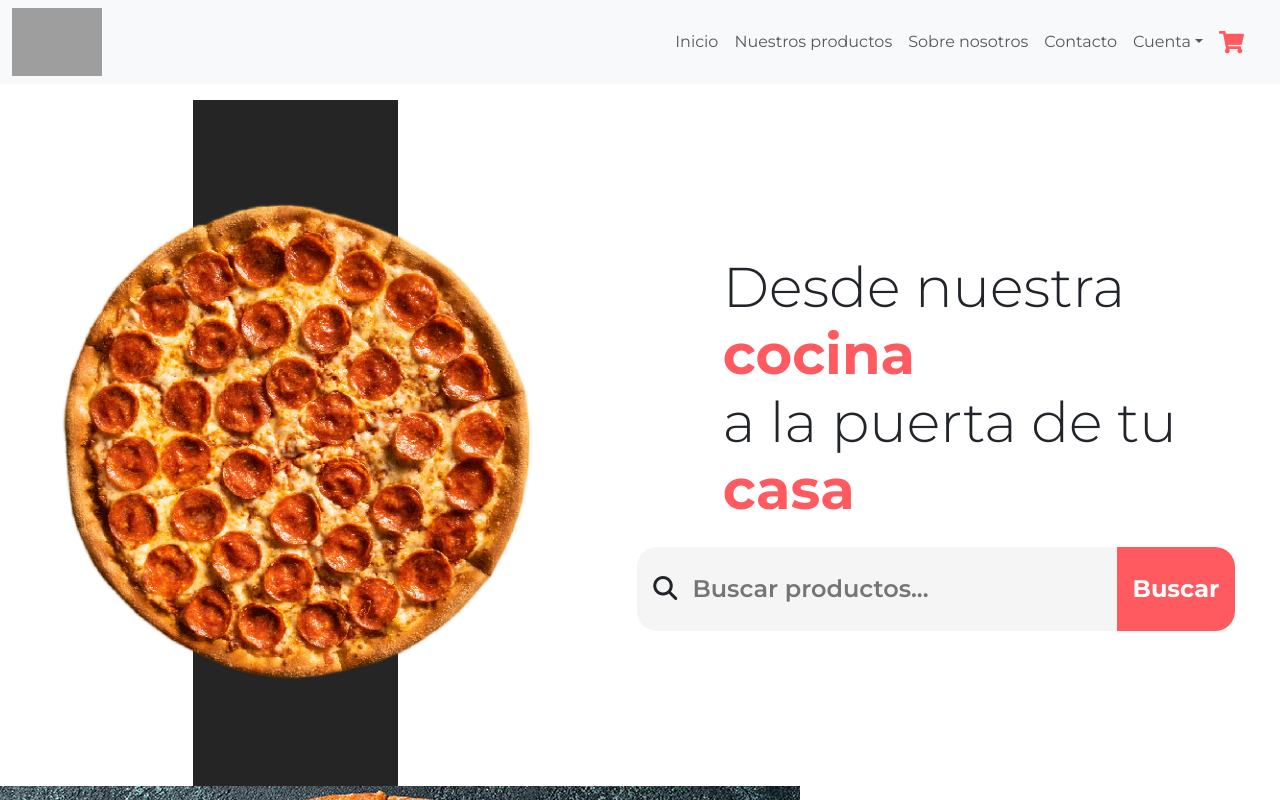
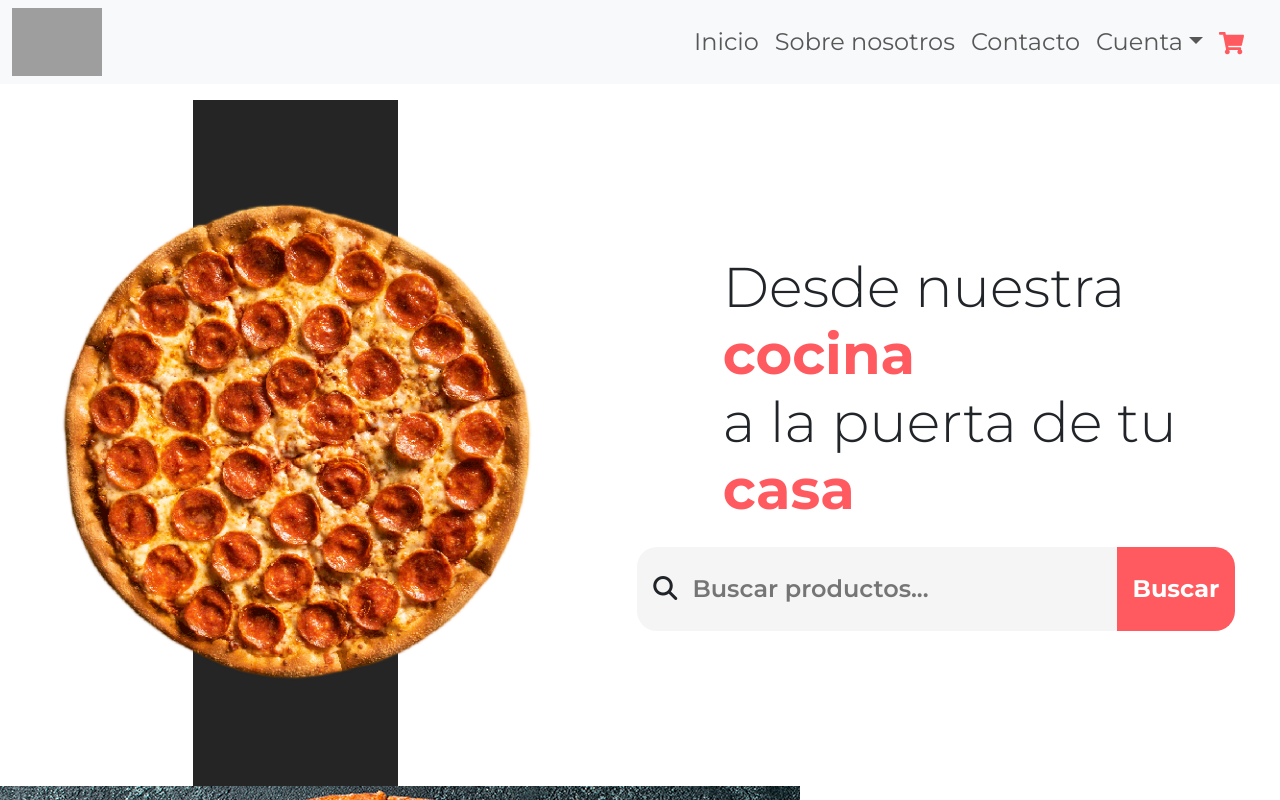
Before and after one commit to Grupo-4-Rolling-Code-45i/Frontend, a React (Vite) app: page / in a window 1280 px wide. Shown: the top 800 px of the page. Built offline with nearby package versions, Linux system fonts and the light colour scheme; grey boxes are pictures that could not be loaded.

Commit message:
solucion de conflictos css

```diff
--- a/src/layout/Footer.jsx
+++ b/src/layout/Footer.jsx
@@ -5,7 +5,7 @@ export default function Footer() {
           <div className="footer-elementos">
             <div className="caja-logo">
               <img className="logo-navbar" src="src\assets\rolling.png" alt="" />
-              pizzeria rolling code
+              React to my pizza!
             </div>
           </div>
           <div className="footer-elementos">
--- a/src/layout/Header.css
+++ b/src/layout/Header.css
@@ -12,6 +12,10 @@
 
 .logo-navbar {
   width: 90px;
+}
+
+.caja-navbar{
+  font-size: 24px;
 }
 
 
@@ -29,6 +33,7 @@
   display: flex;
   justify-content: space-evenly;
   flex-wrap: wrap;
+  font-size: 20px;
 }
 
 .footer-elementos {
--- a/src/layout/Header.jsx
+++ b/src/layout/Header.jsx
@@ -23,7 +23,7 @@ function OffcanvasExample() {
     <>
       {["sm"].map((expand) => (
         <Navbar sticky="top" key={expand} expand={expand} className="bg-body-tertiary mb-3">
-          <Container fluid>
+          <Container fluid className="caja-navbar">
             <Nav.Link href="/">
             <img className="logo-navbar" src="src\assets\rolling.png" alt="" />
             </Nav.Link>
@@ -40,11 +40,11 @@ function OffcanvasExample() {
               </Offcanvas.Header>
               <Offcanvas.Body>
                 <Nav className="justify-content-end flex-grow-1 pe-3">
-                  <Nav.Link href="/">Inicio</Nav.Link>
+                  <Nav.Link href="/">Inicio </Nav.Link>
 
-                  <Nav.Link href="/crear">Nuestros productos</Nav.Link>
-                  <Nav.Link href="/sobre-nosotros">Sobre nosotros</Nav.Link>
-                  <Nav.Link href="/contacto">Contacto</Nav.Link>
+
+                  <Nav.Link href="/sobre-nosotros">Sobre nosotros </Nav.Link>
+                  <Nav.Link href="/contacto">Contacto </Nav.Link>
                   <NavDropdown
                     title="Cuenta"
                     id={`offcanvasNavbarDropdown-expand-${expand}`}
--- a/src/layout/Login.css
+++ b/src/layout/Login.css
@@ -24,6 +24,14 @@
   height: 100px;
   width: 100px;
   border-radius: 130px;
+
+}
+
+.h1-login{
+  padding-bottom: 40px;
+  font-size: 40px;
+  font-weight: 600;
+  color: #3b3b3b;
 }
 
 .input-login {
@@ -35,6 +43,7 @@
   padding-left: 3.5rem;
   border-radius: 20px 20px 20px 20px;
   border: none;
+
   background-color: #f5f5f5;
 }
 
--- a/src/layout/LoginUi.jsx
+++ b/src/layout/LoginUi.jsx
@@ -96,7 +96,7 @@ function LoginUi() {
             </div>
           </div>
           <div>
-            <h1>Iniciar Sesión</h1>
+            <h1 className="h1-login">Iniciar Sesión</h1>
 
             <form className="form" onSubmit={handleLogin}>
               <div>
```
